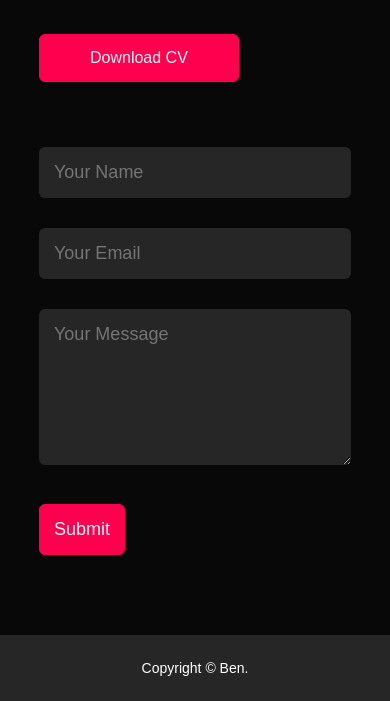
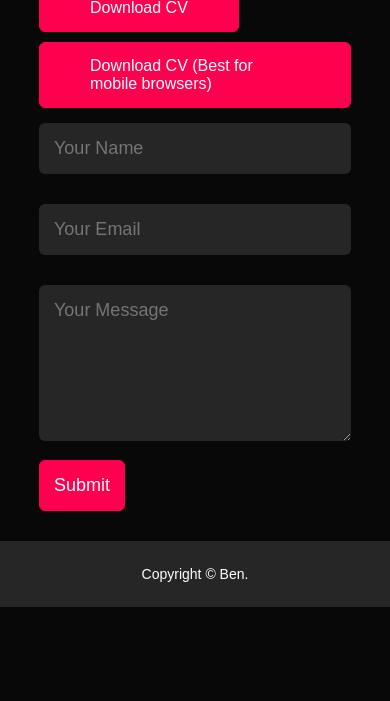
Before and after one commit to benada482/benada482.github.io, a plain HTML site: page index.html in a window 390 px wide. Shown: the part 3456-4157 px from the top of the page. After the commit the page ends 4063 px from the top, so only its background shows below. Drawn offline with Linux system fonts and the light colour scheme.

Commit message:
Added button for pdf viewers and mobile devices

```diff
--- a/index.html
+++ b/index.html
@@ -201,7 +201,13 @@
                 <div class="social-icons">
                     <a href="https://www.linkedin.com/in/ben-adams-53aa44251/"><i class="fa-brands fa-linkedin"></i></a>
                 </div>
-                <a href="images/CV.pdf" download class="btn btn2">Download CV</a>
+
+
+                <div class="cv-buttons">
+                    <a href="images/CV.pdf" download class="btn btn2">Download CV</a>
+                    <a href="images/CVmobile.pdf" download class="btn btn2">Download CV (Best for mobile browsers)</a>
+                </div>
+
             </div>
             <div class="contact-right">
                 <form action="https://api.web3forms.com/submit" id="form" method="POST">
--- a/style.css
+++ b/style.css
@@ -318,7 +318,14 @@ nav ul li a:hover::after{
     color: #ff004f;
     transform: translateY(-5px);
 }
+.cv-buttons {
+    display: flex;
+    flex-direction: column;
+    gap: 10px;
+    align-items: flex-start; /* Align buttons to the left */
+}
 .btn.btn2{
+    margin: 0;
     display: inline-block;
     background: #ff004f;
 }
```
Also changed, not shown: 2 other files.
